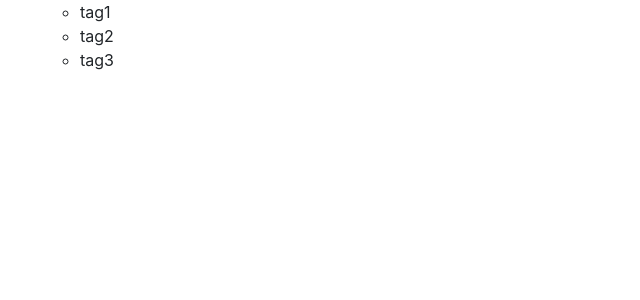
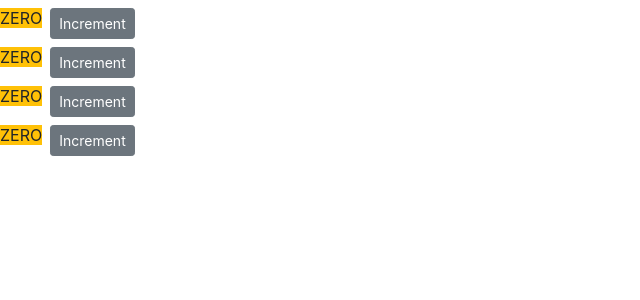
Before and after one commit to agamaoaljan6/shopping-cart-react, a React (Create React App) app: page / in a window 1280 px wide. Shown: the top 300 px of the page, without its empty margins (0-640 px from the left). Built offline with nearby package versions, Linux system fonts and the light colour scheme.

Commit message:
Created a new component Counters. New lecture

```diff
--- a/src/components/counter.jsx
+++ b/src/components/counter.jsx
@@ -9,54 +9,89 @@
 import React, { Component } from "react";
 class Counter extends Component {
   state = {
-    count: 0,
-    tags: ['tag1', 'tag2', 'tag3']
+    count: 0
   };
-// Conditional rendering
-  renderTags () {
-      if (this.state.tags.length === 0) return <p>There are no tags!</p>; // this is the case for empty array
-      return <ul>{this.state.tags.map(tag=><li key={tag}>{tag}</li>)}</ul>; // this is the case if there are elements in the array
-    //   {this.renderTags()}  in return method inside render function this is how you call the renderTags() function
+
+  handleIncrement = (product) => {
+    console.log(product)
+    // This is an eventhandler function
+    // always name functions/methods on what they're suppose to do
+    // to not confuse other developers and yourself
+    this.setState({count: this.state.count+1}); // you need to pass an object and property
+    // this.setState is a react method
   };
 
   render() {
     return (
       <div>
-        {/* <span className={this.getBadgeClasses()}>{this.formatCount()}</span> */}
-        {/* <button className="btn btn-secondary btn-sm">Increment</button> */}
-        <ul>
-            {/* {this.state.tags.map(tag=><li key={tag}>{tag}</li>)}  */}
-            {this.state.tags.length === 0 && 'please create a new tag'}
-            {/* to conditionally render content, you can use the (&&) operator  */}
-            {this.renderTags()}
-            {/* render dynamically first so this.state */}
-            {/* .tags is the name of the array */}
-            {/* now use the map method and pass tag (tag=><li></li>) and map it to the array items */}
-            {/* in jsx, you cant loop through an array so we need to use map method */}
-            {/* to map EACH element on the array to render */}
-            {/* whenever you use map method to map through array, you need to set key attribute key = {} */}
-            {/* key is unique only on that list */}
-        </ul>
+        <span className={this.getBadgeClasses()}>{this.formatCount()}</span>
+        <button
+          onClick={ () => this.handleIncrement() } // OnClick is one of the many DOM event properties in JS
+          // when you wanna pass something on the event handler,
+          // just add arrow function and the object you wanna pass on the eventhandler
+          className="btn btn-secondary btn-sm ml-2 mt-2"
+          >
+          Increment
+        </button>
       </div>
     );
   }
 
+  getBadgeClasses() {
+    let classes = "badge-m-2 badge-";
+    classes += this.state.count === 0 ? "warning" : "primary";
+    return classes;
+  }
 
-
-
-//   getBadgeClasses() {
-//     let classes = "badge-m-2 badge-";
-//     classes += this.state.count === 0 ? "warning" : "primary";
-//     return classes;
-//   }
-
-//   formatCount() {
-//     const { count } = this.state;
-//     return count === 0 ? "ZERO" : count;
-//   }
+  formatCount() {
+    const { count } = this.state;
+    return count === 0 ? "ZERO" : count;
+  }
 }
 
+export default Counter;
 
+// CONDITIONAL RENDERING
+/**
+  renderTags() {
+    if (this.state.tags.length === 0) return <p>There are no tags!</p>; // this is the case for empty array
+    return (
+      <ul>
+        {this.state.tags.map(tag => (
+          <li key={tag}>{tag}</li>
+        ))}
+         {this.state.tags.map(tag=><li key={tag}>{tag}</li>)}
+          {this.state.tags.length === 0 && 'please create a new tag'}
+          to conditionally render content, you can use the (&&) operator
+          first is the condition and then && and then whatever you want to render could be plain text or jsx expression
+          {this.renderTags()}
+          render dynamically first so this.state
+          .tags is the name of the array
+          now use the map method and pass tag (tag=><li></li>) and map it to the array items
+          in jsx, you cant loop through an array so we need to use map method
+          to map EACH element on the array to render
+          whenever you use map method to map through array, you need to set key attribute key = {}
+          key is unique only on that list
+      </ul>
+    ); // this is the case if there are elements in the array
+    //   {this.renderTags()}  in return method inside render function this is how you call the renderTags() function
+  }
 
+*/
 
-export default Counter;
+// BINDING EVENT HANDLERS
+// 'this' behaves differently in javascript compare to other languages
+// it can refer to different objects
+
+// constructor() {
+//   super();
+//   this.handleIncrement = this.handleIncrement.bind(this); // this will always refer to the method that was defined i.e handleIncrement
+// because of the bind method.
+// this will return a new instance of the handleIncrement
+// this will always reference the Counter object
+// you need to build a constructor to bind 'this' and user super() to call the constructor
+// of the parent class i.e Counter
+// }
+
+// The other way to bind 'this' is to convert the eventhandler into an arrow function
+// handleIncrement = () => {}
--- /dev/null
+++ b/src/components/counters.jsx
@@ -0,0 +1,21 @@
+import React, { Component } from 'react';
+import Counter from './counter';
+class Counters extends Component {
+    state = {
+        counters: [
+            {id: 1, value: 0},
+            {id: 2, value: 0},
+            {id: 3, value: 0},
+            {id: 4, value: 0},
+        ]
+    };
+    render() {
+        return (
+            <div>
+                {this.state.counters.map(counter => <Counter key={counter.id} />)}
+            </div>
+          );
+    }
+}
+
+export default Counters;
```
Also changed, not shown: src/index.js (+2 -5 lines).
